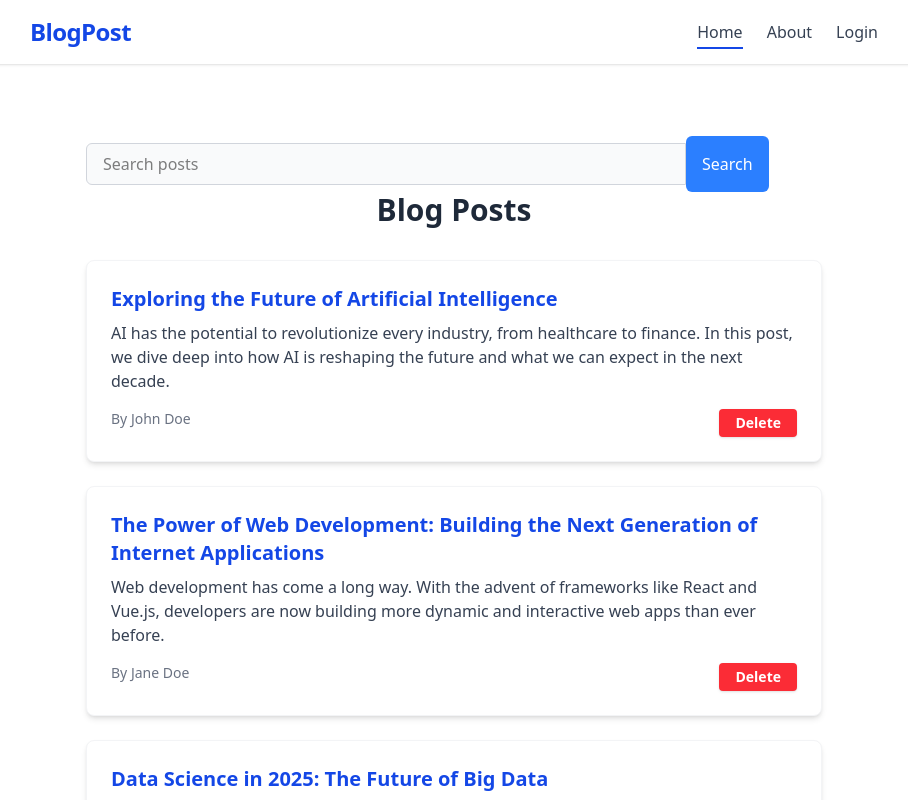
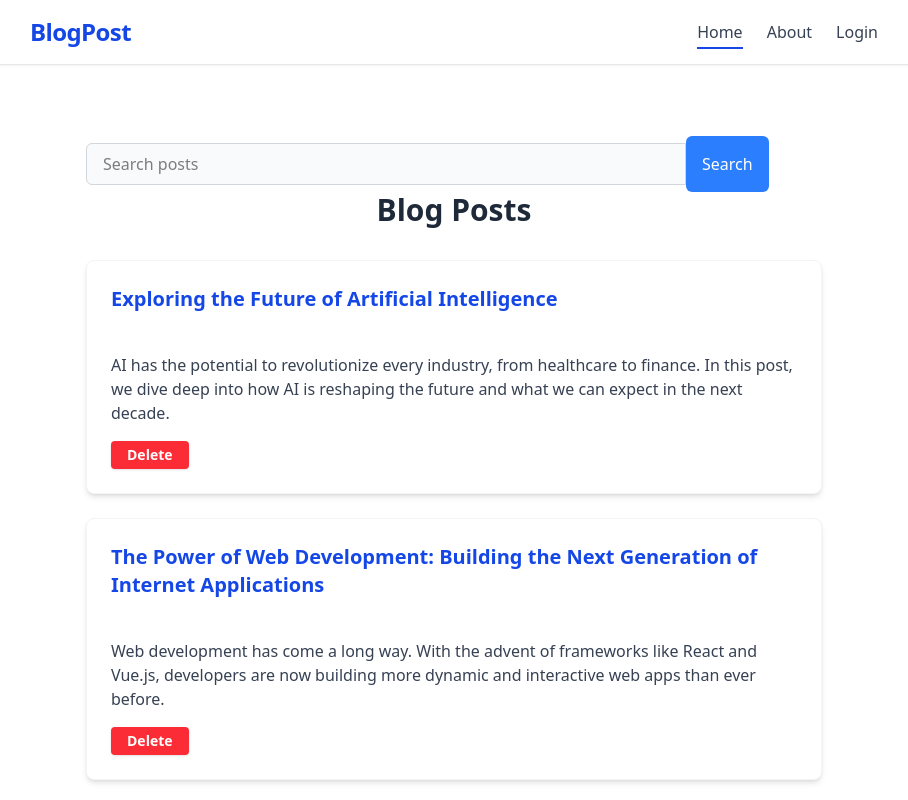
Before and after one commit to Abdiladiif-Abdisamed/blogpost, a React (Vite) app: page / in a window 1280 px wide. Shown: the top 800 px of the page, without its empty margins (186-1094 px from the left). Built offline with nearby package versions, Linux system fonts and the light colour scheme.

Commit message:
added Post detail

```diff
--- a/src/Home.jsx
+++ b/src/Home.jsx
@@ -1,6 +1,7 @@
-import React, {  useState } from 'react'
-import { useLocation } from 'react-router'
+import React, { useState } from 'react'
+import { Link, useLocation } from 'react-router'
 import { usePost } from './PostContext';
+import Posts from './Posts';
 
 
 const Home = () => {
@@ -9,7 +10,7 @@ const Home = () => {
   const searchTerm = query.get('search') || '';
 
 
-  const {posts , deletePost} = usePost();
+  const { posts, deletePost } = usePost();
 
   const filteredPosts = posts.filter((post) =>
     post.title.toLowerCase().includes(searchTerm.toLowerCase()));
@@ -38,13 +39,17 @@ const Home = () => {
         {filteredPosts.map((p, idx) => (
           <div
             key={idx}
-            className="bg-white rounded-lg shadow-md p-6 hover:shadow-lg transition-shadow border border-gray-100"
+            className="bg-white rounded-lg shadow-md p-6 hover:shadow-lg transition-shadow border border-gray-100 flex flex-col"
           >
-            <h2 className="text-xl font-semibold text-blue-700 mb-2">{p.title}</h2>
-            <p className="text-gray-700 mb-4">{p.description}</p>
-            <div className="text-sm text-gray-500 flex justify-between"> <span className="font-medium"> By {p.author}</span>
+            <Link to={`/posts/${p.id}`} className="text-xl font-semibold text-blue-700 mb-4 ">
+              {p.title}
+            </Link>
+            <br></br>
+            <Link to={`/posts/${p.id}`}  className="text-gray-700 mb-4 ">{p.description}</Link>
+            <div className="text-sm text-gray-500 flex justify-between">
+              {/* <span className="font-medium"> By {p.author}</span> */}
               <button
-            onClick={()=> deletePost(p.id)}
+                onClick={() => deletePost(p.id)}
                 className="px-4 py-1 bg-red-500 text-white rounded hover:bg-red-600 transition font-semibold text-sm shadow">
                 Delete
               </button></div>
--- /dev/null
+++ b/src/PostDetail.jsx
@@ -0,0 +1,21 @@
+import { useParams } from "react-router"
+import { usePost } from "./PostContext"
+const PostDetail = () => {
+
+    const {PostId} = useParams()
+    const {posts} = usePost()
+     const post = posts.find(p => String(p.id) === String(PostId));
+
+  if (!post) return <div className="text-center py-10">Post not found</div>;
+
+  return (
+    <div className="max-w-2xl mx-auto bg-white p-8 rounded-xl shadow mt-8">
+      <h1 className="text-3xl font-bold text-blue-700 mb-4">{post.title}</h1>
+      <p className="text-gray-700 mb-4">{post.description}</p>
+      <div className="text-sm text-gray-500">By <span className="font-medium">{post.author}</span></div>
+    </div>
+  );
+};
+
+
+export default PostDetail
--- a/src/routes.jsx
+++ b/src/routes.jsx
@@ -8,6 +8,7 @@ import NewPost from "./NewPost";
 import Posts from "./Posts";
 import ProtectedRoute from "./ProtectedRoute";
 import SignUp from "./SignUp";
+import PostDetail from "./PostDetail";
 
 const Router = createBrowserRouter([
   {
@@ -34,6 +35,7 @@ const Router = createBrowserRouter([
             index: true,
             element: <Posts />
           },
+
           {
             path: "NewPost",
             element: <NewPost />
@@ -48,6 +50,10 @@ const Router = createBrowserRouter([
         path: "SignUp",
         element: <SignUp/>
       }
+      , {
+            path:"Posts/:PostId",
+            element:<PostDetail/>
+          }
     ]
   }
 ]);
```
Lines whose indentation alone changed are shown as unchanged.
